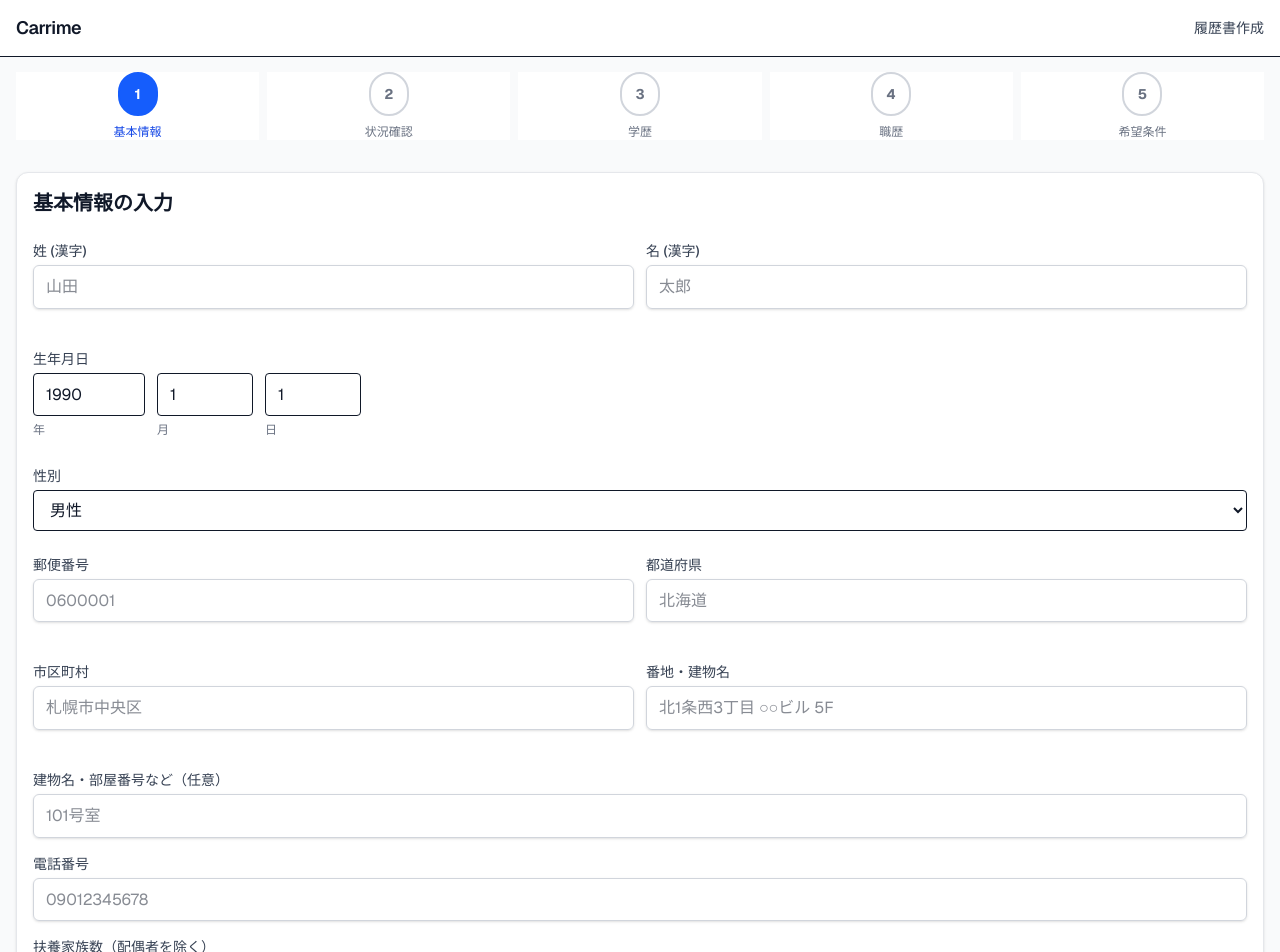
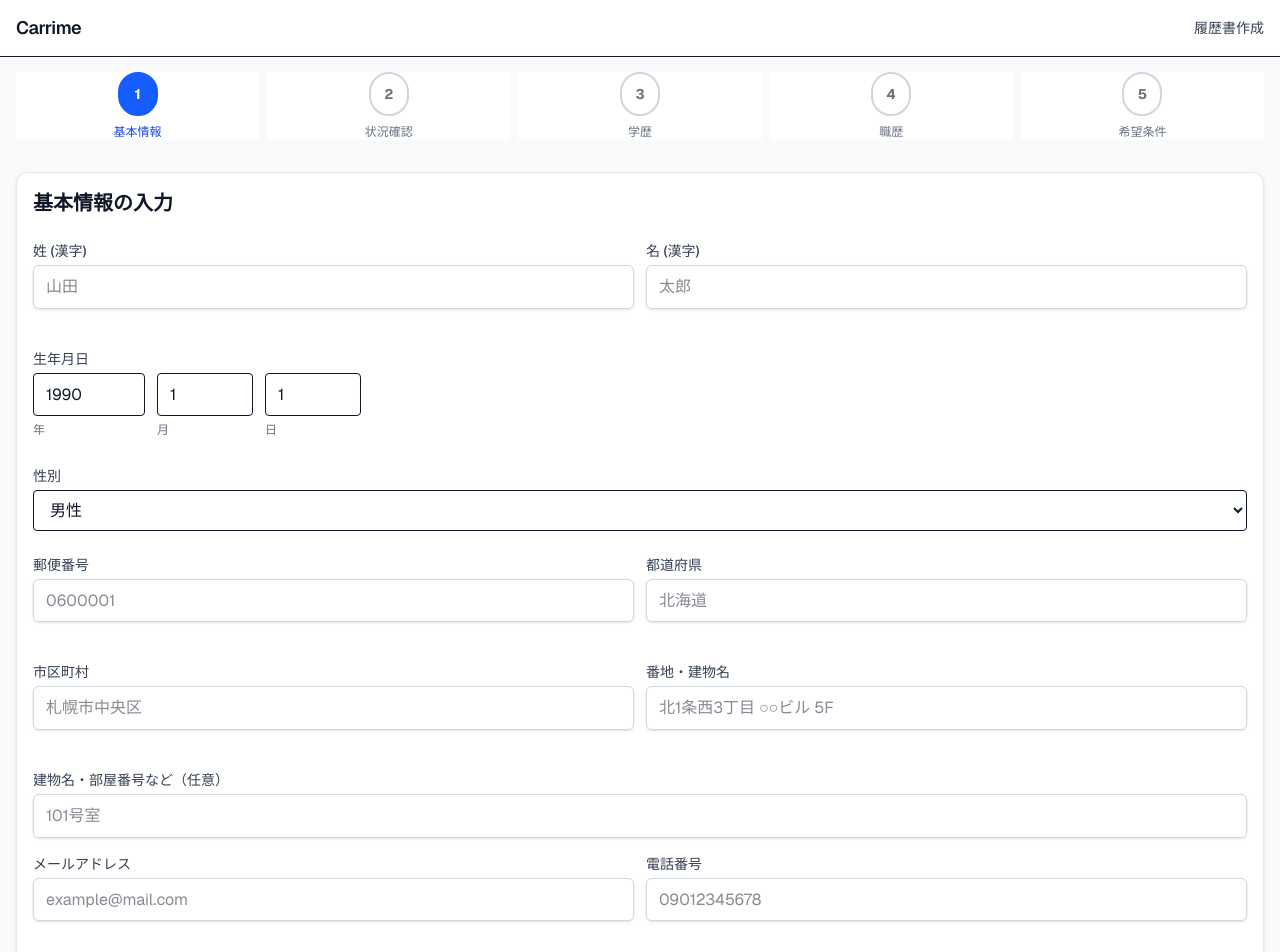
Before and after one commit to ANOSkdy/resume_aidesu, a Next.js app: page /resume/1 in a window 1280 px wide. Shown: the top 952 px of the page. Built offline with nearby package versions, Linux system fonts and the light colour scheme.

Commit message:
Add email field to resume step1 form

```diff
--- a/app/resume/1/page.tsx
+++ b/app/resume/1/page.tsx
@@ -27,6 +27,7 @@ const defaultValues: Partial<FormData> = {
   dependents_count: '',
   has_spouse: false,
   spouse_is_dependent: false,
+  email: '',
 };
 
 export default function ResumeStep1() {
@@ -89,6 +90,7 @@ export default function ResumeStep1() {
           dependents_count: resume.dependents_count ?? '',
           has_spouse: resume.has_spouse ?? false,
           spouse_is_dependent: resume.spouse_is_dependent ?? false,
+          email: resume.email ?? '',
         });
       } catch (error) {
         console.error('Failed to load resume', error);
@@ -224,12 +226,21 @@ export default function ResumeStep1() {
           placeholder="101号室"
         />
 
+        <div className="grid grid-cols-1 gap-3 sm:grid-cols-2">
+          <Input
+            label="メールアドレス"
+            {...register('email')}
+            error={errors.email?.message}
+            placeholder="example@mail.com"
+            type="email"
+          />
           <Input
             label="電話番号"
             {...register('phone_number')}
             error={errors.phone_number?.message}
             placeholder="09012345678"
           />
+        </div>
 
         <div>
           <label className="block text-sm font-medium text-gray-700 mb-1">扶養家族数（配偶者を除く）</label>
--- a/lib/validation/schemas.ts
+++ b/lib/validation/schemas.ts
@@ -16,6 +16,7 @@ export const ResumeSchema = z.object({
   dob_month: z.number().min(1).max(12),
   dob_day: z.number().min(1).max(31),
   gender: z.string().optional(),
+  email: z.string().optional(),
   postal_code: z.string().optional(),
   address_prefecture: z.string().optional(),
   address_city: z.string().optional(),
```
Lines whose indentation alone changed are shown as unchanged.
